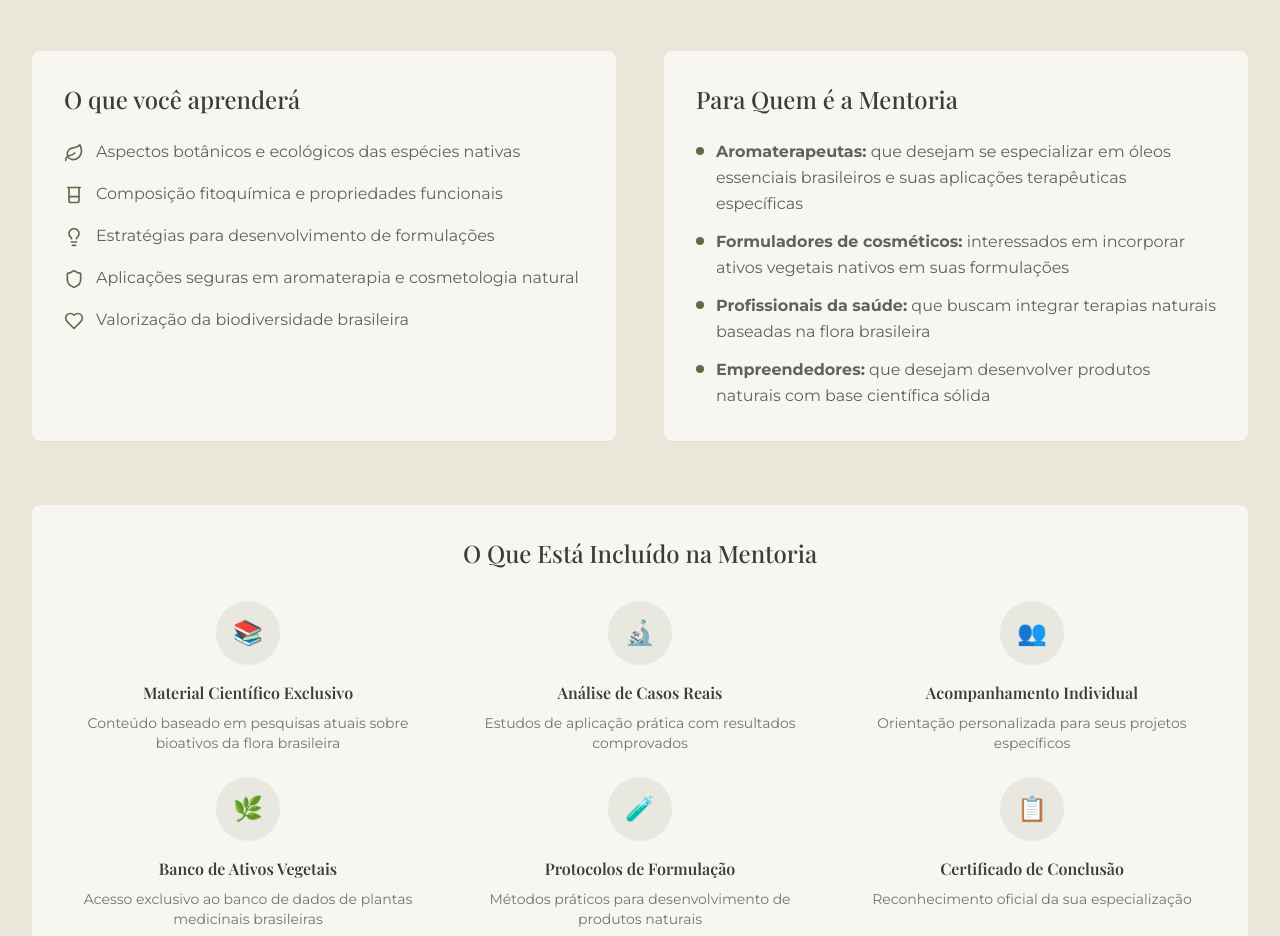
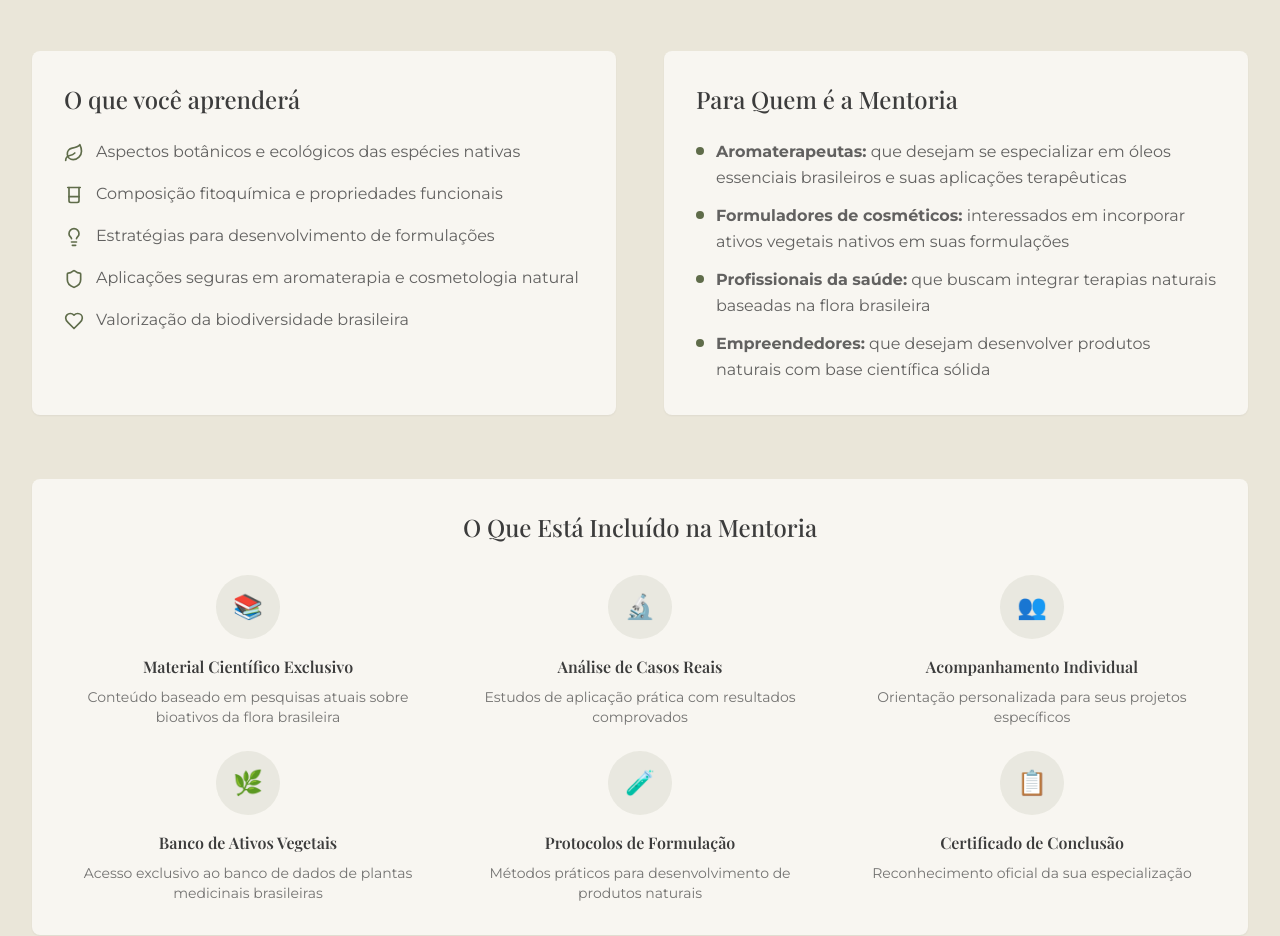
Before and after one commit to sergiocostafh/botanical-web, a React (Vite) app: page / in a window 1280 px wide. Shown: the part 1760-2696 px from the top of the page. Built offline with nearby package versions, Linux system fonts and the light colour scheme; no server answers; the database is empty; a web font is replaced by a local one.

Commit message:
Remove "específicas"
Remove the word "específicas" from the Mentoria section.

```diff
--- a/src/components/Mentoria.tsx
+++ b/src/components/Mentoria.tsx
@@ -1,4 +1,3 @@
-
 import { Leaf, Beaker, Lightbulb, Shield, Heart } from "lucide-react";
 
 const Mentoria = () => {
@@ -56,7 +55,7 @@ const Mentoria = () => {
                 <ul className="space-y-3">
                   <li className="flex items-start">
                     <span className="inline-block w-2 h-2 bg-botanical-olive rounded-full mt-2 mr-3 flex-shrink-0"></span>
-                    <span><strong>Aromaterapeutas:</strong> que desejam se especializar em óleos essenciais brasileiros e suas aplicações terapêuticas específicas</span>
+                    <span><strong>Aromaterapeutas:</strong> que desejam se especializar em óleos essenciais brasileiros e suas aplicações terapêuticas</span>
                   </li>
                   <li className="flex items-start">
                     <span className="inline-block w-2 h-2 bg-botanical-olive rounded-full mt-2 mr-3 flex-shrink-0"></span>
```
